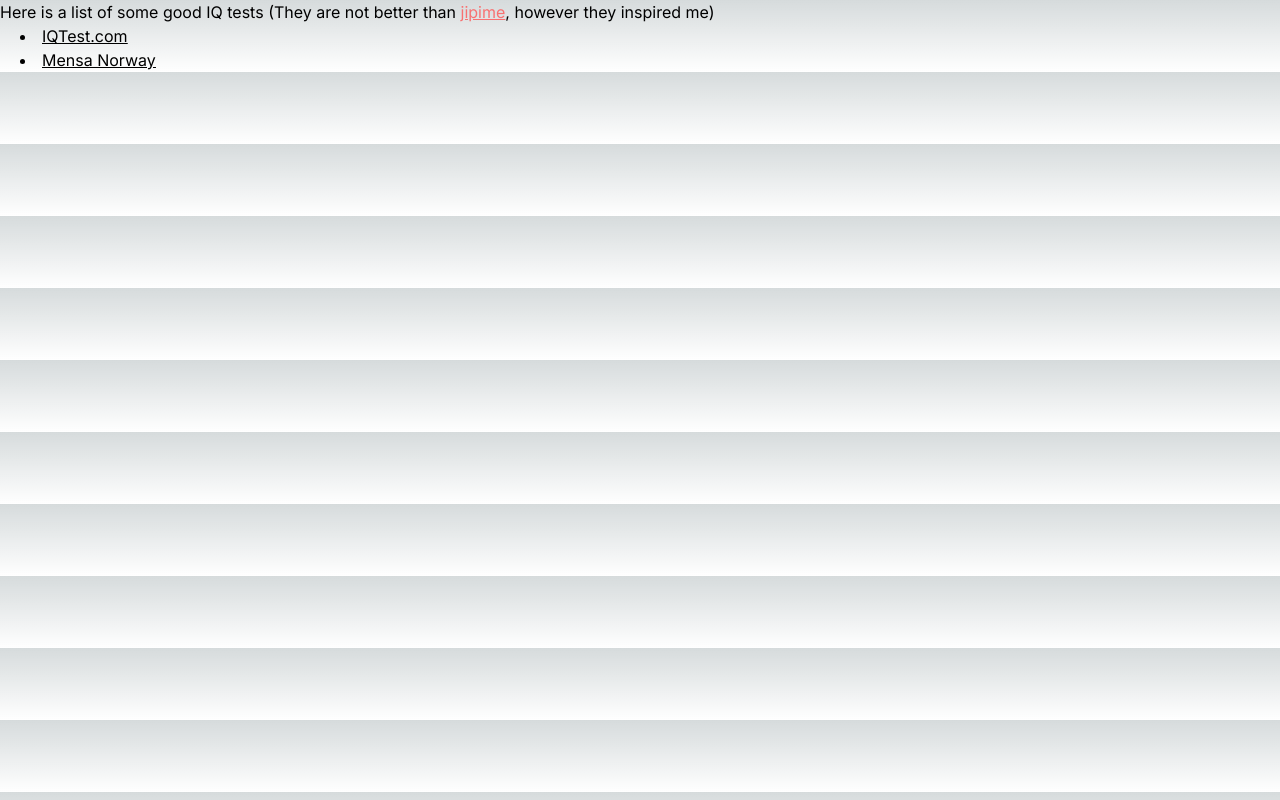
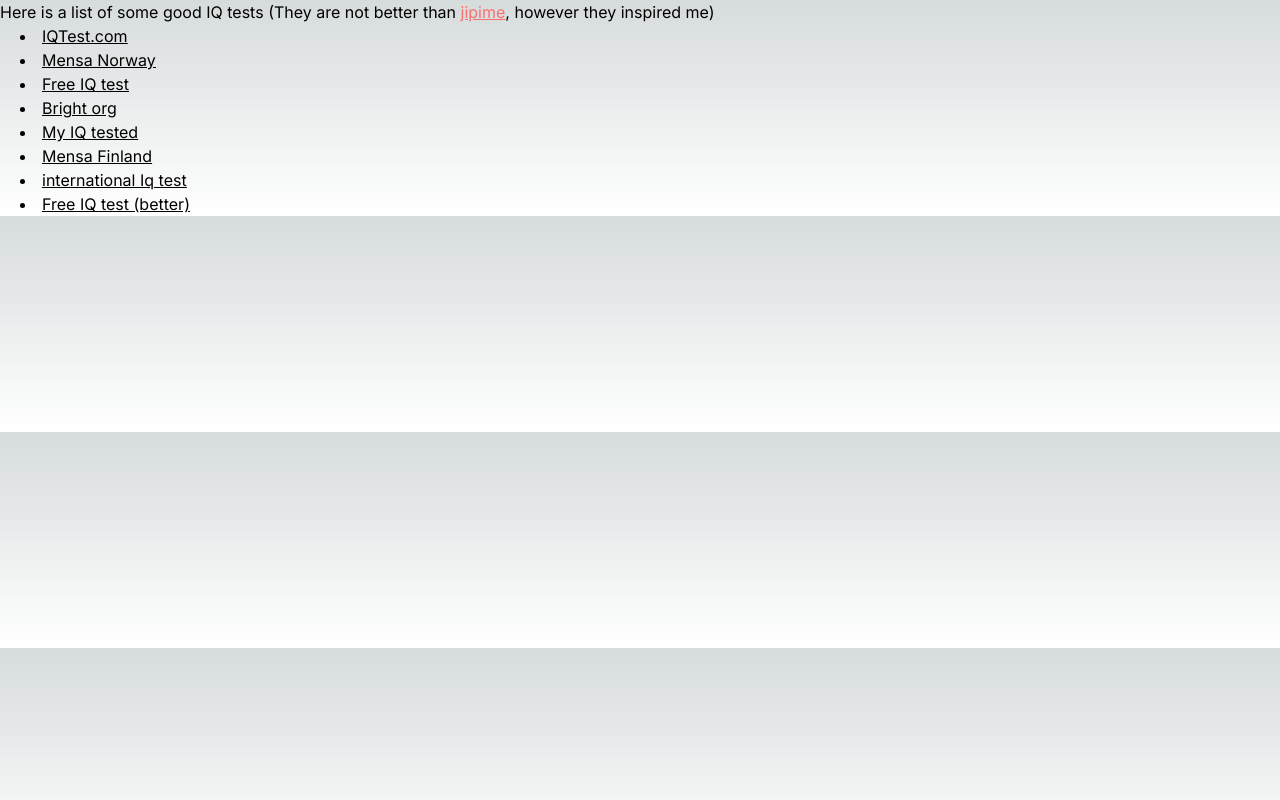
Before and after one commit to Jaarabytes/jipime, a Next.js app: page /real in a window 1280 px wide. Built offline with nearby package versions, Linux system fonts and the light colour scheme.

Commit message:
feat: add more iq tests
add relevant iq tests for other people

```diff
--- a/app/real/page.tsx
+++ b/app/real/page.tsx
@@ -1,5 +1,9 @@
 export default function RealPage() {
-    const list = [{name: "IQTest.com", link: "https://iqtest.com"}, {name: "Mensa Norway", link:"https://test.mensa.no"}]
+    const list = [{name: "IQTest.com", link: "https://iqtest.com"}, {name: "Mensa Norway", link:"https://test.mensa.no"},
+        {name: "Free IQ test", link:"https://freeiqtest.info"}, {name:"Bright org", link: "brght.org"},
+        {name: "My IQ tested", link:"https://myiqtested.com"}, {name: "Mensa Finland", link:"https://mensa.fi/test"},
+        {name: "international Iq test", link: "https://international-iq-test.com"}, {name: "Free IQ test (better)", link: "https://free-iqtest.net"}
+    ]
 
     return (
         <>
```
